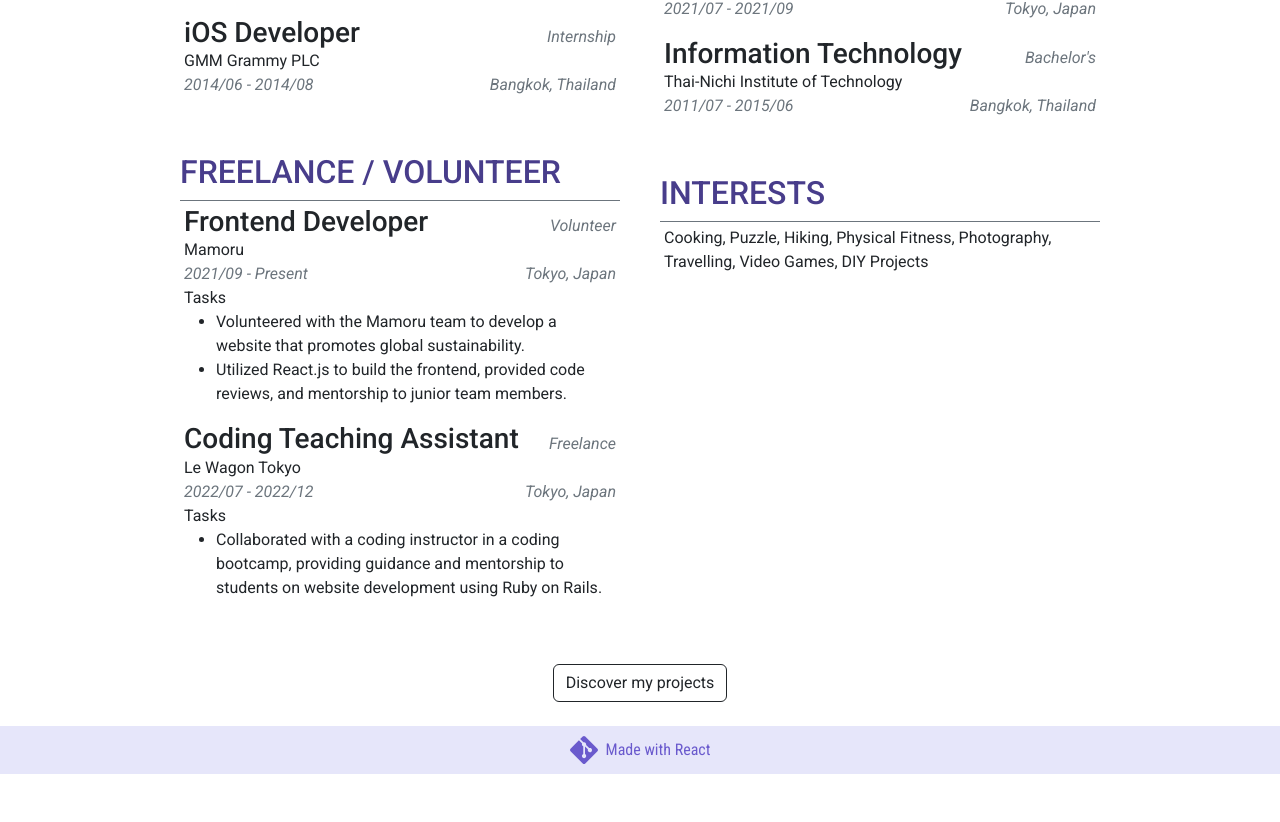
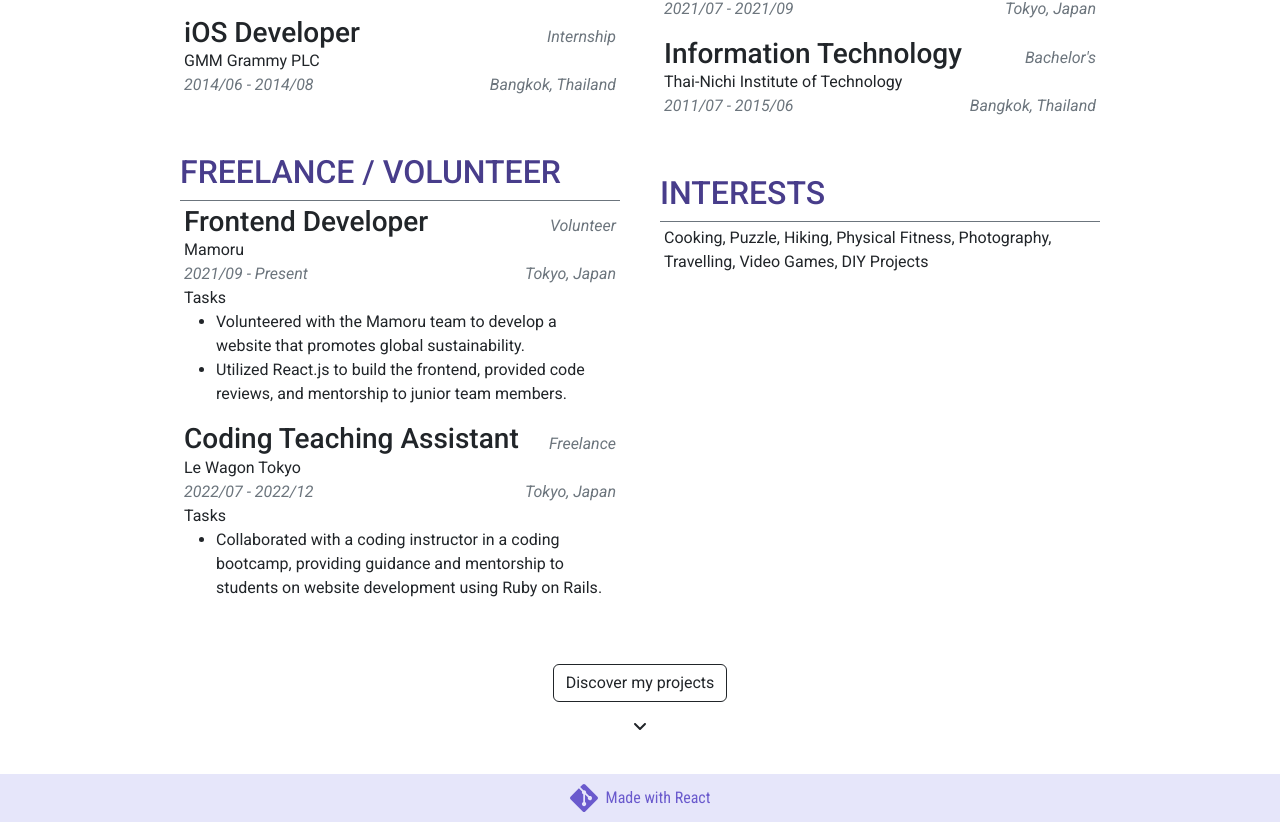
Before and after one commit to kochapas/kochapas-2023, a Next.js app: page / in a window 1280 px wide. Shown: the part 1131-1953 px from the top of the page. Before the commit the page ends 1905 px from the top, so only its background shows below. Built offline with nearby package versions, Linux system fonts and the light colour scheme.

Commit message:
Add ScollingDown component.

```diff
--- a/src/components/Projects.js
+++ b/src/components/Projects.js
@@ -1,10 +1,13 @@
 import Image from "next/image";
+import styles from "@/styles/Projects.module.css";
 import { useState } from "react";
-import { Button } from "@/components";
+import { Button, ScrollingDown } from "@/components";
 import { useWindowSize } from "@/hooks";
-import styles from "@/styles/Projects.module.css";
 import { FontAwesomeIcon } from "@fortawesome/react-fontawesome";
-import { faArrowUpRightFromSquare } from "@fortawesome/free-solid-svg-icons";
+import {
+  faArrowUpRightFromSquare,
+  faAngleDown,
+} from "@fortawesome/free-solid-svg-icons";
 import { useTranslation } from "react-i18next";
 
 export const Projects = () => {
@@ -17,10 +20,16 @@ export const Projects = () => {
 
   if (!expanded) {
     return (
-    <div className="w-100 text-center mt-3">
+    <div className="w-100 text-center mt-3 mb-5">
       <Button onClick={() => setExpanded(true)}>
         {t(`Project.cta`)}
       </Button>
+      <ScrollingDown height="8px">
+        <FontAwesomeIcon
+          icon={faAngleDown}
+          size="1x"
+        />
+      </ScrollingDown>
     </div>
   );
   }
@@ -63,7 +72,6 @@ export const Projects = () => {
                       <FontAwesomeIcon
                         icon={faArrowUpRightFromSquare}
                         size="1x"
-                        className=""
                       />
                     </a>
                     : <p className="fs-5 mb-0">{name}</p>
--- /dev/null
+++ b/src/components/decorations/ScrollingDown.js
@@ -0,0 +1,17 @@
+import styles from "@/styles/ScrollingDown.module.css";
+
+export const ScrollingDown = ({ height, className, children }) => {
+  return (
+    <div
+      className={`w-auto d-flex justify-content-center mt-3 mb-3 ${className}`}
+      style={{
+        height: height,
+        maxHeight: height
+      }}
+    >
+      <div className={`${styles["scrolling-down__content"]} mt-auto`}>
+        {children}
+      </div>
+    </div>
+  )
+}
--- a/src/components/decorations/index.js
+++ b/src/components/decorations/index.js
@@ -1,3 +1,4 @@
 export { ExpandableSpace } from "./ExpandableSpace";
 export { RunningLine } from "./RunningLine";
+export { ScrollingDown } from "./ScrollingDown";
 export { Skeleton } from "./Skeleton";
--- /dev/null
+++ b/src/styles/ScrollingDown.module.css
@@ -0,0 +1,12 @@
+@keyframes scrollLoop {
+  0% { max-height: 100%; }
+  50% { max-height: 0%; }
+  100% { max-height: 100%; }
+}
+.scrolling-down__content {
+  width: 100%;
+  height: 100%;
+  display: flex;
+  justify-content: center;
+  animation: scrollLoop 3s infinite;
+}
```
